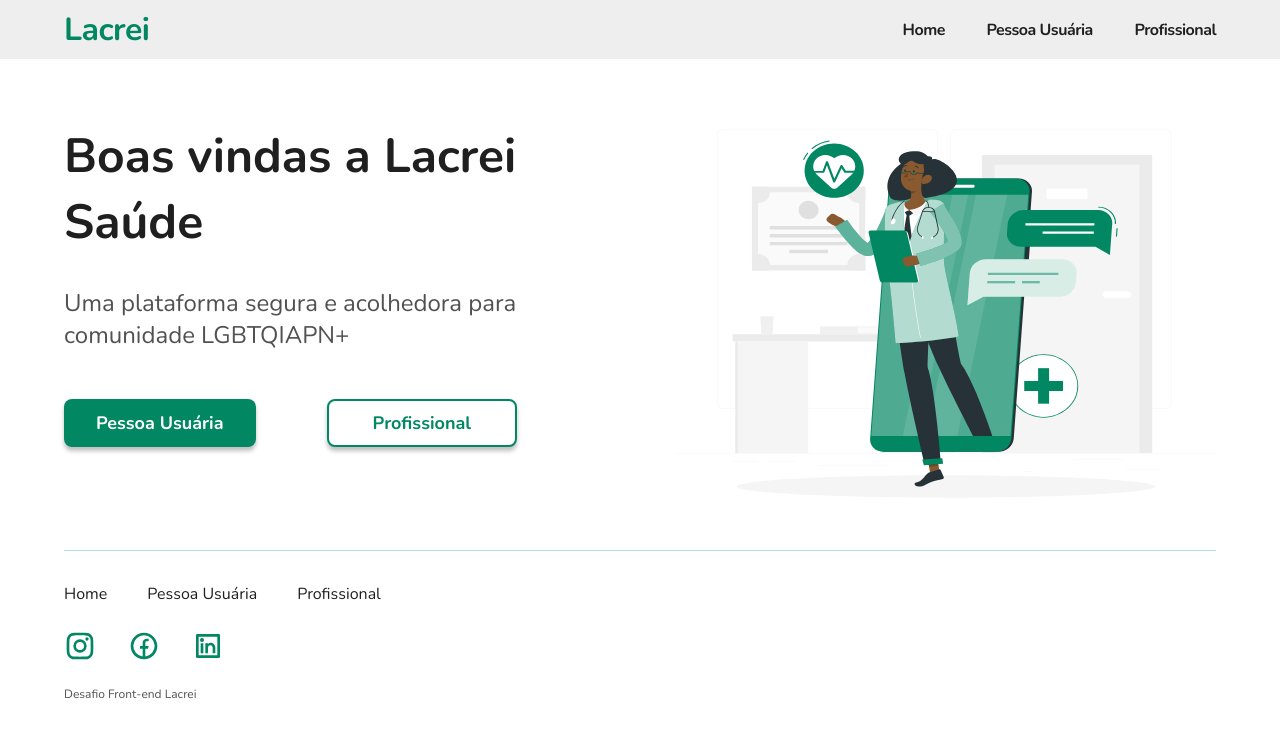
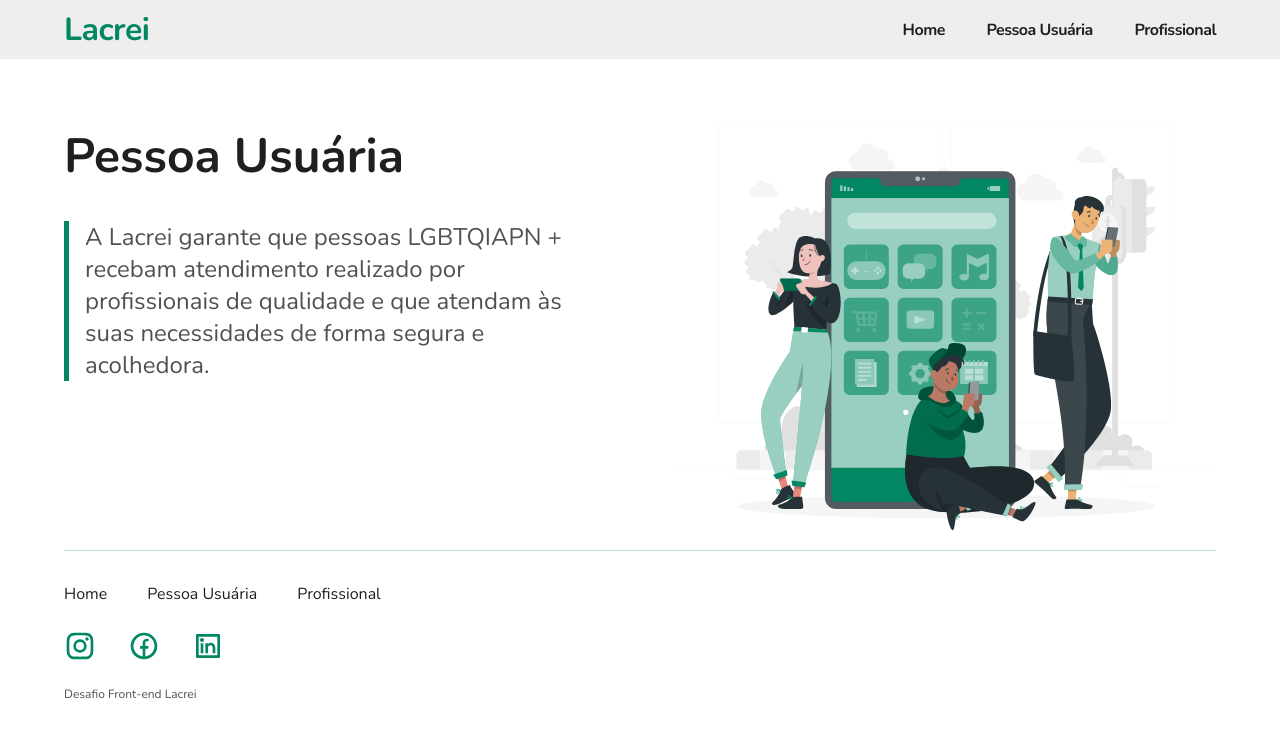
Before and after one commit to praxeds/desafio-front-end-lacrei, a React (Create React App) app: page / in a window 1280 px wide. Shown: the top 736 px of the page. Built offline with nearby package versions, Linux system fonts and the light colour scheme.

Commit message:
Added usuario section

```diff
--- /dev/null
+++ b/src/app.tsx
@@ -0,0 +1,17 @@
+import { useState } from 'react';
+
+import HomeSection from './components/home/home';
+import UserSection from './components/usuario/usuario';
+
+const App = (props:any) => {
+    const [active, setActive] = useState('secondSection');
+
+    return (
+        <main>
+            {active === 'firstSection' && <HomeSection/>}
+            {active === 'secondSection' && <UserSection/>}
+        </main>
+    )
+}
+
+export default App;
--- a/src/components/footer/footer.tsx
+++ b/src/components/footer/footer.tsx
@@ -7,14 +7,14 @@ function Footer() {
   return (
     <FooterSection>
       <div className="nav">
-        <a href="#">Home</a>
-        <a href="#">Pessoa Usuária</a>
-        <a href="#">Profissional</a>
+        <a className="home">Home</a>
+        <a className="user">Pessoa Usuária</a>
+        <a className="pro">Profissional</a>
       </div>
       <div className="icons">
-        <a href="#"><RiInstagramLine/></a>
-        <a href="#"><RiFacebookCircleLine/></a>
-        <a href="#"><RiLinkedinBoxLine/></a>
+        <a target="_blank" href="https://www.instagram.com/lacrei.saude"><RiInstagramLine/></a>
+        <a target="_blank" href="https://www.facebook.com/lacrei.saude"><RiFacebookCircleLine/></a>
+        <a target="_blank" href="https://www.linkedin.com/company/lacrei"><RiLinkedinBoxLine/></a>
       </div>
       <p>Desafio Front-end Lacrei</p>
     </FooterSection>
--- a/src/components/footer/styled.ts
+++ b/src/components/footer/styled.ts
@@ -16,17 +16,16 @@ export const FooterSection = styled.footer`
             cursor: pointer;
             ${styles.resetLink()}
             ${styles.transition("all", "0.2s", "ease")}
-
         }
         &.nav {
             a {
                 color: ${styles.colors.secondaryDark};
-            &:hover {
-                color: ${styles.colors.secondaryLight};
-            }
-            &:active, &:focus {
-                font-weight: 700;
-            }
+                &:hover {
+                    color: ${styles.colors.secondaryLight};
+                }
+                &.active, &:focus {
+                    font-weight: 700;
+                }
             }
         }
         &.icons {
@@ -35,7 +34,6 @@ export const FooterSection = styled.footer`
                 ${styles.flex("row", "center", "center")}
                 ${styles.text(2, 400)};
                 color: ${styles.colors.accent};
-                ${styles.transition("all", "0.2s", "ease")}
                 &:hover {
                     color: ${styles.colors.accentLight};
                 }
@@ -59,4 +57,8 @@ export const FooterSection = styled.footer`
             }
         }
     }
+
+    @media (max-width: 1040px) {
+        margin: 0px 2rem;
+    }
 `;
--- a/src/components/main/main.tsx
+++ b/src/components/home/home.tsx
@@ -1,23 +1,23 @@
-import { MainSection } from "./styled";
+import { HomeSection } from "./styled";
 import image from '../../assets/static/home.87217388.svg';
 
-function Main() {
+function Home() {
   return (
-    <MainSection>
+    <HomeSection>
       <div>
         <h2>Boas vindas a Lacrei Saúde</h2>
         <p>Uma plataforma segura e acolhedora para comunidade LGBTQIAPN+</p>
         <div className="btnContainer">
-            <a className="userBtn" href="/pessoa-usuaria">Pessoa Usuária</a>
-            <a className="proBtn" href="/profissional">Profissional</a>
+            <a className="userBtn user">Pessoa Usuária</a>
+            <a className="proBtn pro">Profissional</a>
         </div>
       </div>
 
       <div>
-        <img src={image} alt="ois" />
+        <img src={image} loading="lazy" />
       </div>
-    </MainSection>
+    </HomeSection>
   );
 }
 
-export default Main;
+export default Home;
--- a/src/components/main/styled.ts
+++ b/src/components/home/styled.ts
@@ -1,7 +1,7 @@
 import styled from "styled-components";
 import { styles } from "../globalStyles";
 
-export const MainSection = styled.main`
+export const HomeSection = styled.main`
     ${styles.flex("row", "space-between", "flex-start")};
     width: 100%;
     -webkit-box-pack: justify;
--- a/src/components/nav/nav.tsx
+++ b/src/components/nav/nav.tsx
@@ -1,13 +1,52 @@
 import { NavbarSection } from "./styled";
 
 function Nav() {
+  const setNewTitle = (title : string) => {
+    document.title = title;
+  }
+  const resetActiveLinks = () => {
+    const activeEl: Element[] = Array.from(document.querySelectorAll('.active'));
+    for (const element of activeEl) {
+      element.classList.remove('active');
+    }
+  }
+
+
+  const homeEl: Element[] = Array.from(document.querySelectorAll('.home'));
+  const userEl: Element[] = Array.from(document.querySelectorAll('.user'));
+  const proEl: Element[] = Array.from(document.querySelectorAll('.pro'));
+
+
+  for (const element of homeEl) {
+    element.addEventListener('click', () => {
+      setNewTitle('Home | Desafio Lacrei');
+      resetActiveLinks();
+      element.classList.add('active');
+    });
+  }
+  for (const element of userEl) {
+    element.addEventListener('click', () => {
+      setNewTitle('Pessoa Usuária | Desafio Lacrei');
+      resetActiveLinks();
+      element.classList.add('active');
+    });
+  }
+  for (const element of proEl) {
+    element.addEventListener('click', () => {
+      setNewTitle('Profissional | Desafio Lacrei');
+      resetActiveLinks();
+      element.classList.add('active');
+    });
+  }
+
+
   return (
     <NavbarSection>
-      <h1>Lacrei</h1>
+      <h1 className="home">Lacrei</h1>
       <ul>
-        <li><a href='#'>Home</a></li>
-        <li><a href='#'>Pessoa Usuária</a></li>
-        <li><a href='#'>Profissional</a></li>
+        <li><a className="home">Home</a></li>
+        <li><a className="user">Pessoa Usuária</a></li>
+        <li><a className="pro">Profissional</a></li>
       </ul>
     </NavbarSection>
   );
--- a/src/components/nav/styled.ts
+++ b/src/components/nav/styled.ts
@@ -34,6 +34,12 @@ export const NavbarSection = styled.nav`
             &:active, &:focus {
                 color: ${styles.colors.accent};
             }
+            &.active {
+                color: ${styles.colors.accent};
+                &:hover {
+                    color: ${styles.colors.accentLight};
+                }
+            }
         }
     }
     @media (max-width: 1040px) {
--- /dev/null
+++ b/src/components/usuario/styled.ts
@@ -0,0 +1,62 @@
+import styled from "styled-components";
+import { styles } from "../globalStyles";
+
+export const UserSection = styled.main`
+    ${styles.flex("row", "space-between", "flex-start")};
+    width: 100%;
+    -webkit-box-pack: justify;
+    padding: 4rem 4rem 0px;
+    div {
+        max-width: 540px;
+        h2 {
+            ${styles.text(3, 700)};
+            color: ${styles.colors.secondaryDark};
+        }
+        p {
+            ${styles.text(1.5, 400)};
+            color: ${styles.colors.secondaryMedium};
+            line-height: 2rem;
+            margin-top: 2rem;
+            padding-left: 1rem;
+            border-left: 5px solid ${styles.colors.accent};
+        }
+        img {
+            width: 100%;
+            aspect-ratio: auto 555 / 421;
+            height: 421px;
+        }
+
+    }
+
+    @media (max-width: 1040px) {
+        ${styles.flex("column", "center", "center")};
+        padding: 2rem 2rem 0px;
+
+        div {
+            h2 {
+                ${styles.text(2, 700)};
+            }
+            p {
+                ${styles.text(1, 400)};
+                line-height: 1.5rem;
+                margin-top: 1rem;
+            }
+        }
+    }
+
+    @media (max-width: 520px) {
+        padding: 1rem 1rem 0px;
+
+        div {
+            h2 {
+                ${styles.text(1.5, 700)};
+            }
+            p {
+                ${styles.text(0.875, 400)};
+                line-height: 1.25rem;
+                margin-top: 0.875rem;
+            }
+        }
+    }
+
+`;
--- /dev/null
+++ b/src/components/usuario/usuario.tsx
@@ -0,0 +1,19 @@
+import { UserSection } from "./styled";
+import image from '../../assets/static/pessoaUsuariaImg.16f76b21.svg';
+
+function User() {
+  return (
+    <UserSection>
+      <div>
+        <h2>Pessoa Usuária</h2>
+        <p>A Lacrei garante que pessoas LGBTQIAPN + recebam atendimento realizado por profissionais de qualidade e que atendam às suas necessidades de forma segura e acolhedora.</p>
+      </div>
+
+      <div>
+        <img src={image} loading="lazy" />
+      </div>
+    </UserSection>
+  );
+}
+
+export default User;
--- a/src/index.tsx
+++ b/src/index.tsx
@@ -3,9 +3,8 @@ import ReactDOM from 'react-dom/client';
 import './index.css';
 import reportWebVitals from './reportWebVitals';
 
-
 import NavSection from './components/nav/nav';
-import MainSection from './components/main/main';
+import App from './app';
 import FooterSection from './components/footer/footer';
 
 const root = ReactDOM.createRoot(
@@ -14,7 +13,7 @@ const root = ReactDOM.createRoot(
 root.render(
   <React.StrictMode>
     <NavSection />
-    <MainSection />
+    <App />
     <FooterSection />
   </React.StrictMode>
 );
```
Also changed, not shown: public/manifest.json.
